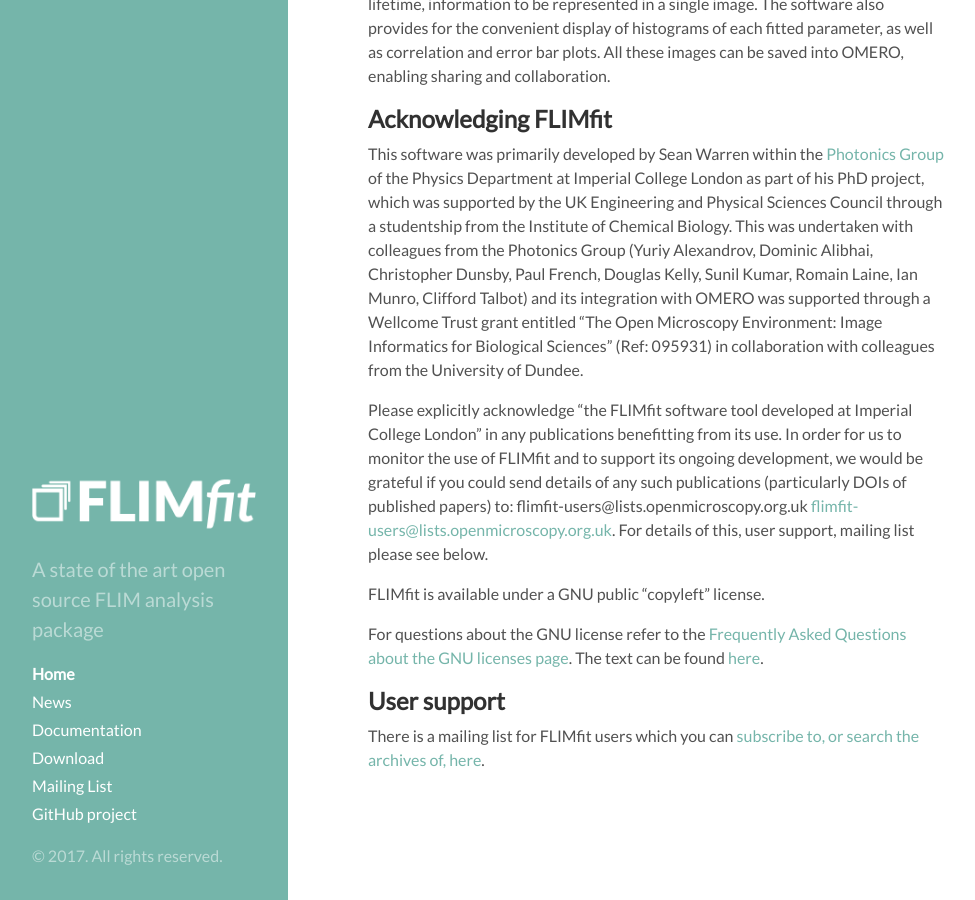
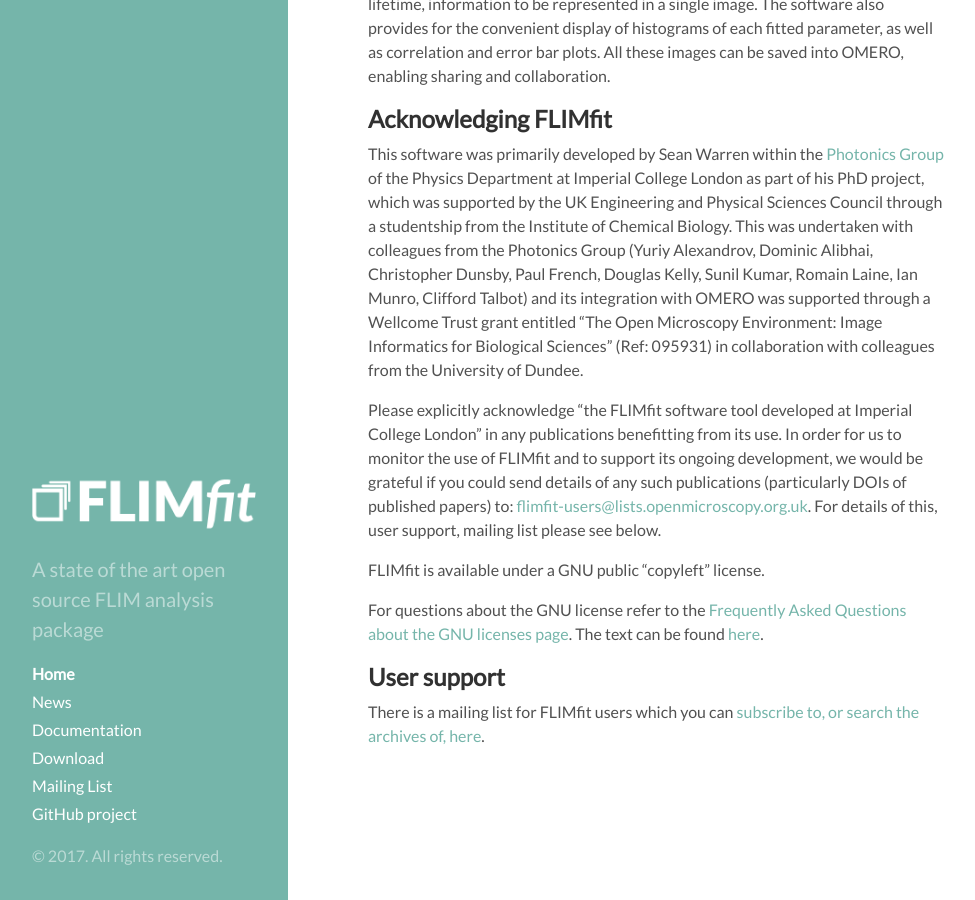
Before and after one commit to flimfit/FLIMfit-website, a Jekyll site: the page built from index.md, in a window 1280 px wide and 900 px high, scrolled down 1649 px. Shown: the whole window, without its empty margins (0-975 px from the left). Built offline with Jekyll 4.4.1, drawn with Linux system fonts in a browser that asks for light colours; nearby versions of some CDN libraries.

Commit message:
More typos

```diff
--- a/index.md
+++ b/index.md
@@ -31,7 +31,7 @@ Acknowledging FLIMfit
 ---------------------
 This software was primarily developed by Sean Warren within the [Photonics Group](http://www.openmicroscopy.org/site/about/development-teams/paul) of the Physics Department at Imperial College London as part of his PhD project, which was supported by the UK Engineering and Physical Sciences Council through a studentship from the Institute of Chemical Biology. This was undertaken with colleagues from the Photonics Group (Yuriy Alexandrov, Dominic Alibhai, Christopher Dunsby, Paul French, Douglas Kelly, Sunil Kumar, Romain Laine, Ian Munro, Clifford Talbot) and its integration with OMERO was supported through a Wellcome Trust grant entitled "The Open Microscopy Environment: Image Informatics for Biological Sciences" (Ref: 095931) in collaboration with colleagues from the University of Dundee.
 
-Please explicitly acknowledge "the FLIMfit software tool developed at Imperial College London" in any publications benefitting from its use. In order for us to monitor the use of FLIMfit and to support its ongoing development, we would be grateful if you could send details of any such publications (particularly DOIs of published papers) to: flimfit-users@lists.openmicroscopy.org.uk [flimfit-users@lists.openmicroscopy.org.uk](mailto:flimfit-users@lists.openmicroscopy.org.uk).
+Please explicitly acknowledge "the FLIMfit software tool developed at Imperial College London" in any publications benefitting from its use. In order for us to monitor the use of FLIMfit and to support its ongoing development, we would be grateful if you could send details of any such publications (particularly DOIs of published papers) to: [flimfit-users@lists.openmicroscopy.org.uk](mailto:flimfit-users@lists.openmicroscopy.org.uk).
  For details of this, user support, mailing list please see below.
 
 
```
